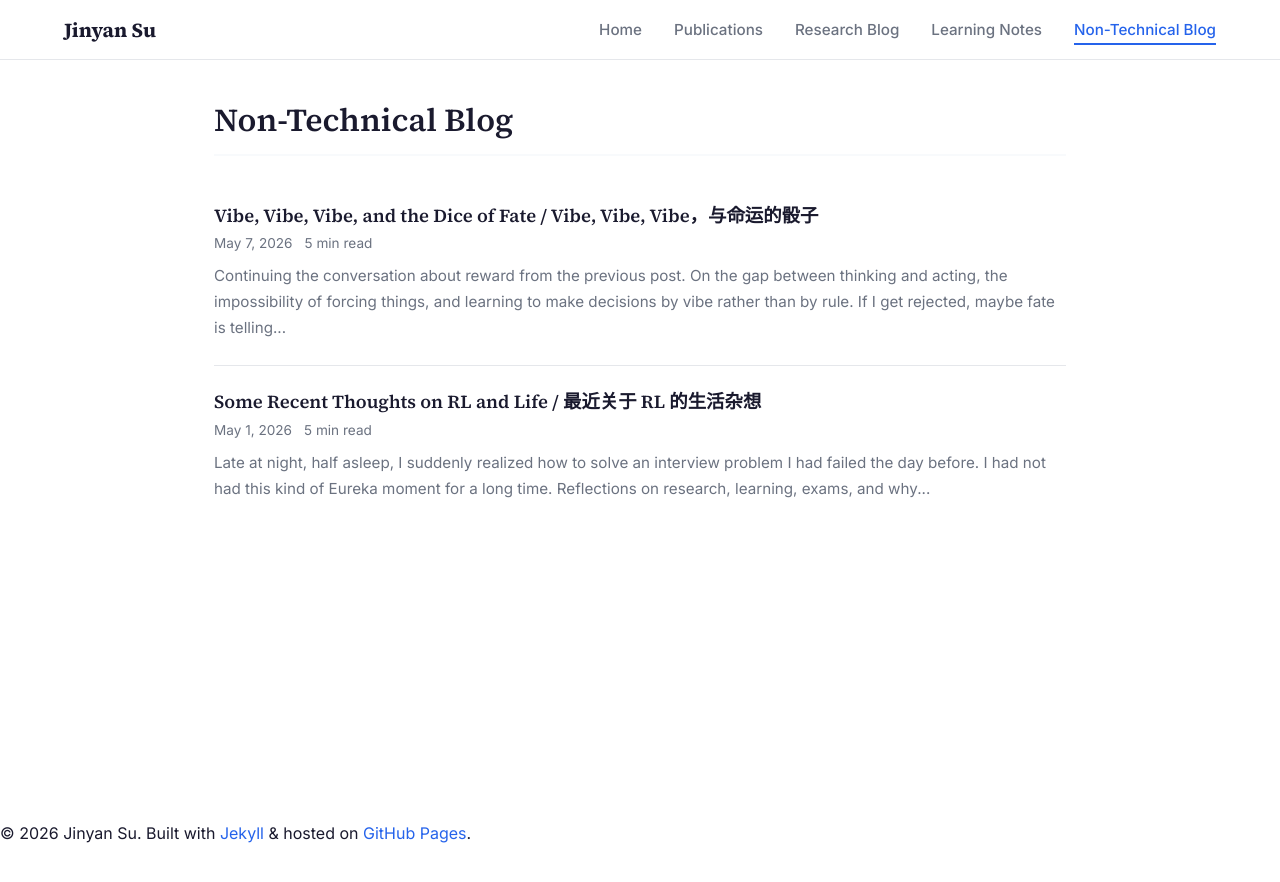
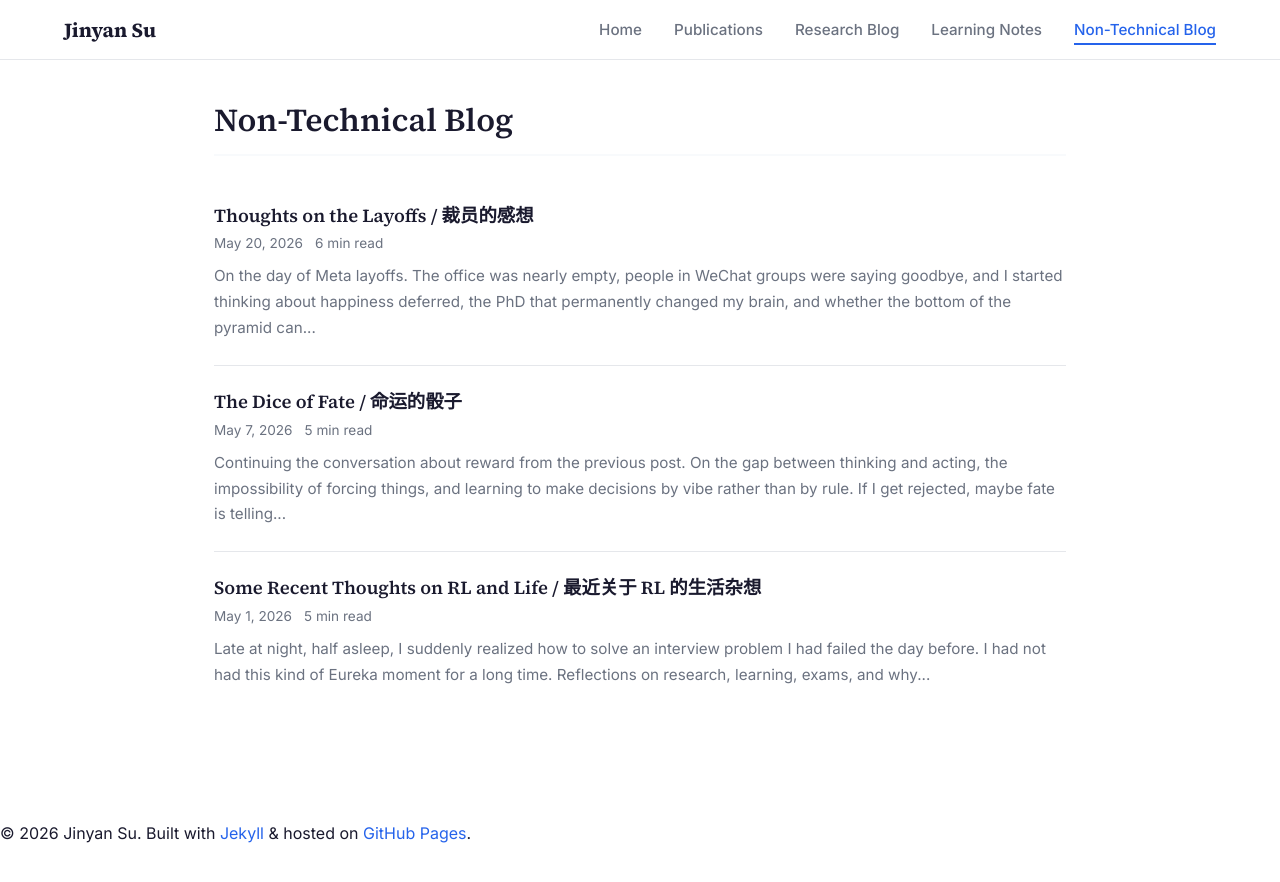
Before and after one commit to JinyanSu1/jinyansu1.github.io, a Jekyll site: the page built from personal-blog.html, in a window 1280 px wide. Shown: the top 882 px of the page. Built offline with Jekyll 4.4.1, drawn with Linux system fonts in a browser that asks for light colours; some of the changed lines change nothing that is shown.

Commit message:
Add 裁员的感想 post; tidy Dice of Fate title

```diff
--- a/_posts/2026-05-07-vibe-vibe-vibe-dice-of-fate.md
+++ b/_posts/2026-05-07-vibe-vibe-vibe-dice-of-fate.md
@@ -1,6 +1,6 @@
 ---
 layout: post
-title: "Vibe, Vibe, Vibe, and the Dice of Fate / Vibe, Vibe, Vibe，与命运的骰子"
+title: "The Dice of Fate / 命运的骰子"
 date: 2026-05-07
 categories: personal
 tags: [reflection, life, vibe, fate, decision-making]
--- /dev/null
+++ b/_posts/2026-05-20-layoffs-ai-and-the-pyramid.md
@@ -0,0 +1,76 @@
+---
+layout: post
+title: "Thoughts on the Layoffs / 裁员的感想"
+date: 2026-05-20
+categories: personal
+tags: [reflection, life, layoffs, ai, depression, work]
+excerpt: "On the day of Meta layoffs. The office was nearly empty, people in WeChat groups were saying goodbye, and I started thinking about happiness deferred, the PhD that permanently changed my brain, and whether the bottom of the pyramid can disappear without the top collapsing too."
+---
+
+<div class="lang-switcher">
+  <button type="button" class="lang-btn active" data-lang="en">English</button>
+  <button type="button" class="lang-btn" data-lang="zh">中文</button>
+</div>
+
+<div class="lang-content lang-en" lang="en" markdown="1">
+
+<p><em>(Translated from the Chinese version by ChatGPT.)</em></p>
+
+Today is May 20th. Meta had layoffs. The company was almost empty, dead silent (I later found out it was because today people could work from home, not because everyone had been laid off). In the morning, because I had to prepare for an interview, a lot of thoughts I had never made it onto the page, and by evening, the various threads in my head had already drifted away.
+
+Over the past few weeks, I have often gone to the 8th floor in Sunnyvale. Every morning, when I arrive at the office around 7 or 8, I see this guy sitting in a corner seat. He always arrives very early and starts working. Today he was there too, just as early as ever. In fact, today, there were only a few people on the entire floor, so that guy who arrived before 8 stood out even more than usual.
+
+A lot of people in the WeChat groups received news in the morning that they had been laid off. They said goodbye to others and then quietly left the group. Some others were reassigned to AAI — I even went and looked up what AAI was. Over the past week, I had been drowning in my own pain and forgot that everyone else has their own pain too. Pain, when it sits on you, tends to get magnified.
+
+After hope was broken again and again, I actually started to be kinder to myself. I used to comfort myself by thinking: once I find a job, everything will be okay. My life will become stable and peaceful, I will have time to learn new things, do what I want to do, and pay attention to my health. So I placed every joy-worthy thing into the bucket of "after I find a job." I allowed myself to stay in a long-term state of unhappiness, because "it'll be fine once I find a job."
+
+But is life really like that? Before my PhD, I also thought everything would be fine once I got admitted. And then? In the six months after I got my PhD admission, I was happy — maybe the happiest stretch of my life. I did not have to worry about the future or the present. But six months later (in the month before the PhD actually started), I became extremely negative, because I knew that happy life was about to end. And sure enough, in the three years that followed, there are almost no happy moments I can clearly recall. Before getting into the PhD, even though I did not have a long uninterrupted stretch of happiness like Feb–Aug of 2023, I could still pick up bits and pieces of happiness from ordinary days. Three years later, after finishing the PhD, I have even lost the ability to find happiness in ordinary days. (Compared to three years ago, my life has objectively gotten better — so why can I no longer feel happy?) The pain I went through during the PhD has permanently changed the way my neural signals travel. (People often use "permanent head damage" as a joke, but for me it is not a joke. I really do feel that certain parts of my brain have been fundamentally altered.) I once watched the movie *If Voice Could Remember* (the plot itself I really do not recommend), but apart from the plot, as someone who has been depressed almost every winter since coming to the U.S., I could really relate.
+
+(Note: pain and depression are not the same thing. For example, I can be in pain because of many things, but I still know I am not in a state of depression. Pain and happiness/hope can coexist, but depression and happiness/hope cannot coexist at all. Before the PhD, there was also a lot of pain, but it was mixed with a lot of happiness. Now there is more pain or stillness, but no happiness. As long as I am not in a depressive state, I can still see hope. When depressed, it is like falling into an abyss — you do not know when you will come out, it is dark, and you cannot see hope.)
+
+I have drifted off topic. Back to May 20th. I do not know what will happen with AI in the future. In the past, my worry about AI was simply that all the impressive people had moved into this direction, and I do not really like crowded fields. For example, I could have made my career into a hobby, but because there are so many people, I had to follow the wave and compete with everyone else, and the things I used to enjoy stopped being enjoyable. (Two years ago I did not want to work on what was hot at the time, for the same reason. I am too free-spirited, and being pushed by others is exhausting. But later, when there was no other choice, I fully switched to application, and now I have gotten used to it.)
+
+Now, even though I have run into a lot of setbacks in the job search and still have not found a job, I still do not think this is AI's fault. It is purely because I am not willing to put in the same number of working hours as others in the same field. (Somehow, what I like to do and what I am actually doing are still aligned.) But what about everyone else? People who love CS but do not particularly love AI — they have been forced by this wave to give up what they love and force themselves to adapt.
+
+I have thought about this: life should work like this. First there are basic survival needs. On top of survival needs, we can then talk about higher-level spiritual needs. Before, many people had already met their survival needs, and they were even lucky enough to find something they enjoyed doing — writing code — so their work also satisfied their spiritual needs. Now, because of AI, more and more people are being pushed back down to just meeting basic survival needs, with no room left for spiritual ones. When the cost-effectiveness of a human is lower than that of an AI, in a place that only values efficiency and output, the human gets ruthlessly replaced. But will this behavior really not backfire on those few who hold the power and the wealth? If the bottom of the pyramid disappears, can the top of the pyramid still exist? Or is it that everyone is running toward the top, until the entire pyramid disappears? The fact that we are running toward death from the moment we are born is already a sad enough thing. If, on this journey toward death, we do not even have time to admire the scenery, and everything we do is just to satisfy "survival" — is that really reasonable?
+
+</div>
+
+<div class="lang-content lang-zh" lang="zh" style="display: none;" markdown="1">
+
+今天是5.20，meta裁员，公司里几乎没人，一片死寂（后来才知道是因为今天可以work from home，而不是大家都被裁了）。上午因为要准备面试，很多想法没来得及写下来，到了晚上脑子里的各种思绪已经飘走了。
+
+最近几周，我常常去sunnyvale的8楼，每天早上7，8点去办公室，都可以看到呆在角落的一个座位上的大哥，很早就来开始工作。今天他也来了，依然来的那么早，in fact，今天，整层楼里就几个人，所以那个8点之前就来的大哥比以往更加引人注目。
+
+微信群里的好多人早上收到了自己被裁的消息，和其他人说着再见，然后自己退群了，还有人则被分配去了AAI，我还特意去查了一下什么是AAI。过去的一周里，我只沉溺于自己的痛苦，忽视了每个人都有着自己的痛苦。痛苦在自己身上，往往会被放大。
+
+在希望一次又一次破灭后，反而开始对自己好一些了，以前会安慰自己，等找到工作了，一切就会好起来了，我的生活会趋于稳定和平静，我会有时间去学习新的东西，做自己想做的事情，以及有时间关注自己的健康。所以我把值得快乐的事情都放在了"找到工作之后"，我允许自己长期处于一种不快乐的状态，因为"找到工作就好了"。然而，人生真的是这样的吗？读博前，我也以为申到phd就好了，可是呢？在申到phd后的6个月里，我是快乐的，（甚至可以说是我人生中最快乐的一段时光），我不需要担心未来，也不需要担心现在。可以6个月后，（在phd开始的前一个月里），我变得异常消极，因为我知道我的快乐生活要结束了，果真，后来的三年，几乎没有让我记得着的快乐的时光。在申到phd前，虽然没有23年2月到8月那种一大段一大段的快乐时光，但也能在平凡的生活中零零碎碎的拾到一些快乐，三年过去，读完phd的我，甚至已经失去了曾经那种从平凡的日子里找到快乐的能力了。（相比于三年前，明明我的生活变好了，可是为什么就是快乐不起来了呢？）读博期间经历的痛苦，永久的改变了我神经传导的方式。（permanent head damage虽然常常被别人当成笑话讲，但在我看来，却不是笑话，我真的觉得，自己大脑的某些部分，已经被彻底改变了）。之前看《如果声音不记得》这部电影（从电影的情节来讲，非常不推荐），但是除去情节，但在来美国后几乎每天冬天都抑郁的我，非常能relate。
+
+（Note：痛苦和抑郁其实不是一回事儿，比如，我会因为很多事情而痛苦，但我知道我并不处在一个抑郁的状态，痛苦和快乐/希望可以同时存在，但抑郁和快乐/希望是完全不会共存的，读博前也会有很多痛苦，但中间也会夹杂很多的快乐，现在更多的是痛苦或平静，但找不到快乐，只要没有处在抑郁状态，就都是会看到希望的；抑郁的时候，则是像跌入了深渊，不知道什么时候可以出来，又黑又暗，看不到希望）。
+
+扯远了，回到5.20这个，我不知道ai之后会怎么样，以前对ai的担忧不过是，所有厉害的人都来做这个方向了，而我不太喜欢人多的东西，比如，我原本可以把我的职业作为爱好，但因为人多，我不得不随波逐流，去和别人卷，原本喜欢的东西也因此变得不喜欢了。（两年前不愿意做当时比较火的方向也是这个原因，因为我太多自由散漫了，被别人推着走感觉好累，虽然后来在别无选择之后，彻底转到application，现在已经习惯了）。
+
+现在，虽然找工受到了很多挫折，到现在也没找到工作，但我依然觉得这不是ai的原因，而单纯是不愿意投入同领域的人同样的工作时间导致的（somehow，我喜欢做的和我正在做的依然是align的）。但是其他人呢？那些喜欢cs而不是喜欢ai的人，他们不得不在这个浪潮中放弃自己喜欢的东西，然后逼着自己adapt。我想过，人生应该是这样的，首先是基本的生存需求，在满足生存需求的基础上，再谈更high level的精神需求，之前，很多人生存需求已经满足了，甚至他们能找到自己喜欢做的事情：写代码，所以他们的工作也能满足他们的精神需求。现在，由于ai的影响，更多的人不得不把他们的需求降低为基本的生存需求，而没有办法考虑精神需求。当人的性价比比ai低的时候，在一个只重视效率和产出的地方，人就会被无情的代替，但是这种行为不会对那些掌握着少数权利和财富的人造成反噬吗？如果金字塔最底端消失了，金字塔的顶端还能存在吗？还是说，每个人都努力的向着顶端跑，直到整个塔都消失掉。人生下来后就是在奔赴死亡已经是一件很让人悲伤的事情了，如果在这个奔向死亡的旅途中，我们连风景都来不及欣赏，所做的一切都只是为了满足"生存"，这是合理的吗？
+
+</div>
+
+<script>
+(function() {
+  var buttons = document.querySelectorAll('.lang-switcher .lang-btn');
+  var contents = document.querySelectorAll('.lang-content');
+  buttons.forEach(function(btn) {
+    btn.addEventListener('click', function() {
+      var lang = btn.getAttribute('data-lang');
+      buttons.forEach(function(b) { b.classList.remove('active'); });
+      btn.classList.add('active');
+      contents.forEach(function(c) {
+        if (c.classList.contains('lang-' + lang)) {
+          c.style.display = '';
+        } else {
+          c.style.display = 'none';
+        }
+      });
+    });
+  });
+})();
+</script>
```
